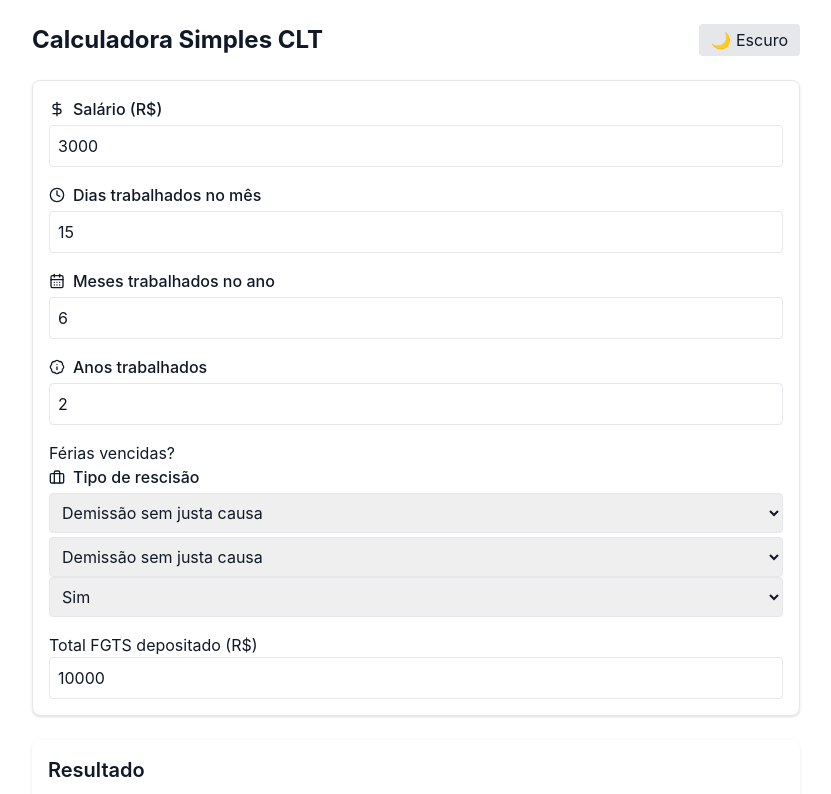
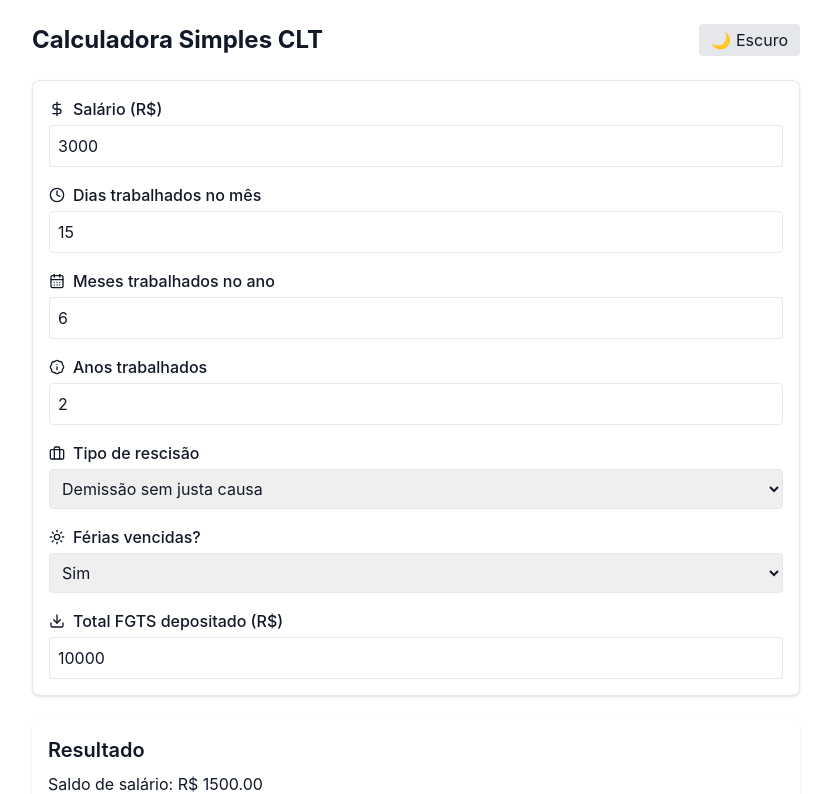
Before and after one commit to darlenaleixo/calculadora-simples-clt, a React (Vite) app: page / in a window 1280 px wide. Shown: the top 794 px of the page, without its empty margins (224-1055 px from the left). Built offline with nearby package versions, Linux system fonts and the light colour scheme.

Commit message:
Adiciona tipo de rescisão e adapta os cálculos

```diff
--- a/src/App.jsx
+++ b/src/App.jsx
@@ -1,7 +1,16 @@
 import { useState, useEffect } from 'react';
 import html2pdf from 'html2pdf.js';
-import { Briefcase, CalendarDays, Clock, BadgeInfo, DollarSign, Download, Sun, Moon } from 'lucide-react';
-
+import {
+  Briefcase,
+  CalendarDays,
+  Clock,
+  BadgeInfo,
+  DollarSign,
+  Download,
+  Sun,
+  Moon,
+  CheckCircle
+} from 'lucide-react';
 
 function App() {
   const [salario, setSalario] = useState(3000);
@@ -19,25 +28,16 @@ function App() {
   const saldoSalario = (salario / 30) * dias;
   const avisoPrevio =
     tipoRescisao === 'semJustaCausa' ? salario + ((3 * anos) * (salario / 30)) :
-  tipoRescisao === 'fimContrato' ? salario :
-  0;
+    tipoRescisao === 'fimContrato' ? salario : 0;
   const multaFgts =
     tipoRescisao === 'semJustaCausa' ? fgtsTotal * 0.4 :
-  tipoRescisao === 'fimContrato' ? fgtsTotal * 0.2 :
-  0;
+    tipoRescisao === 'fimContrato' ? fgtsTotal * 0.2 : 0;
 
   const feriasVenc = feriasVencidas ? salario : 0;
   const umTercoVenc = feriasVencidas ? salario / 3 : 0;
 
-  const total =
-    saldoSalario +
-    avisoPrevio +
-    feriasProp +
-    umTercoFerias +
-    decimoTerceiro +
-    multaFgts +
-    feriasVenc +
-    umTercoVenc;
+  const total = saldoSalario + avisoPrevio + feriasProp + umTercoFerias +
+    decimoTerceiro + multaFgts + feriasVenc + umTercoVenc;
 
   const exportPDF = () => {
     const element = document.getElementById('resultado');
@@ -76,7 +76,6 @@ function App() {
             />
           </label>
 
-
           <label className="flex flex-col gap-1">
             <span className="flex items-center gap-2 font-medium">
               <Clock className="w-4 h-4" />
@@ -89,7 +88,6 @@ function App() {
               className="w-full p-2 rounded border"
             />
           </label>
-
 
           <label className="flex flex-col gap-1">
             <span className="flex items-center gap-2 font-medium">
@@ -117,8 +115,6 @@ function App() {
             />
           </label>
 
-
-          <label>Férias vencidas?
           <label className="flex flex-col gap-1">
             <span className="flex items-center gap-2 font-medium">
               <Briefcase className="w-4 h-4" />
@@ -134,24 +130,34 @@ function App() {
               <option value="justaCausa">Demissão por justa causa</option>
               <option value="fimContrato">Término de contrato</option>
             </select>
+          </label>
+
+          <label className="flex flex-col gap-1">
+            <span className="flex items-center gap-2 font-medium">
+              <Sun className="w-4 h-4" />
+              Férias vencidas?
+            </span>
             <select
-    value={tipoRescisao}
-    onChange={e => setTipoRescisao(e.target.value)}
+              value={feriasVencidas ? '1' : '0'}
+              onChange={e => setFeriasVencidas(e.target.value === '1')}
               className="w-full p-2 rounded border"
             >
-    <option value="semJustaCausa">Demissão sem justa causa</option>
-    <option value="pedidoDemissao">Pedido de demissão</option>
-    <option value="justaCausa">Demissão por justa causa</option>
-    <option value="fimContrato">Término de contrato</option>
-  </select>
-</label>
-            <select value={feriasVencidas ? '1' : '0'} onChange={e => setFeriasVencidas(e.target.value === '1')} className="w-full p-2 rounded border">
               <option value="1">Sim</option>
               <option value="0">Não</option>
             </select>
           </label>
-          <label>Total FGTS depositado (R$)
-            <input type="number" value={fgtsTotal} onChange={e => setFgtsTotal(+e.target.value)} className="w-full p-2 rounded border" />
+
+          <label className="flex flex-col gap-1">
+            <span className="flex items-center gap-2 font-medium">
+              <Download className="w-4 h-4" />
+              Total FGTS depositado (R$)
+            </span>
+            <input
+              type="number"
+              value={fgtsTotal}
+              onChange={e => setFgtsTotal(+e.target.value)}
+              className="w-full p-2 rounded border"
+            />
           </label>
         </div>
 
```
Lines whose indentation alone changed are shown as unchanged.
